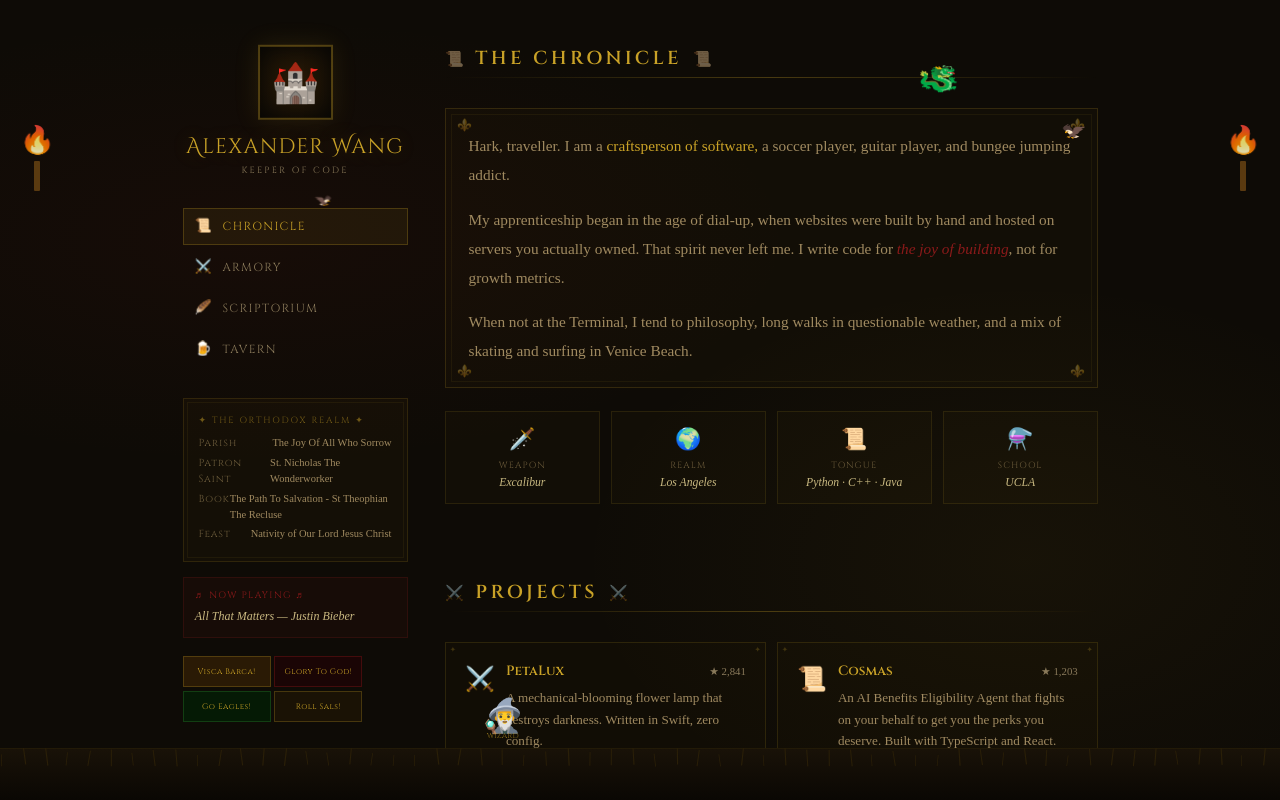
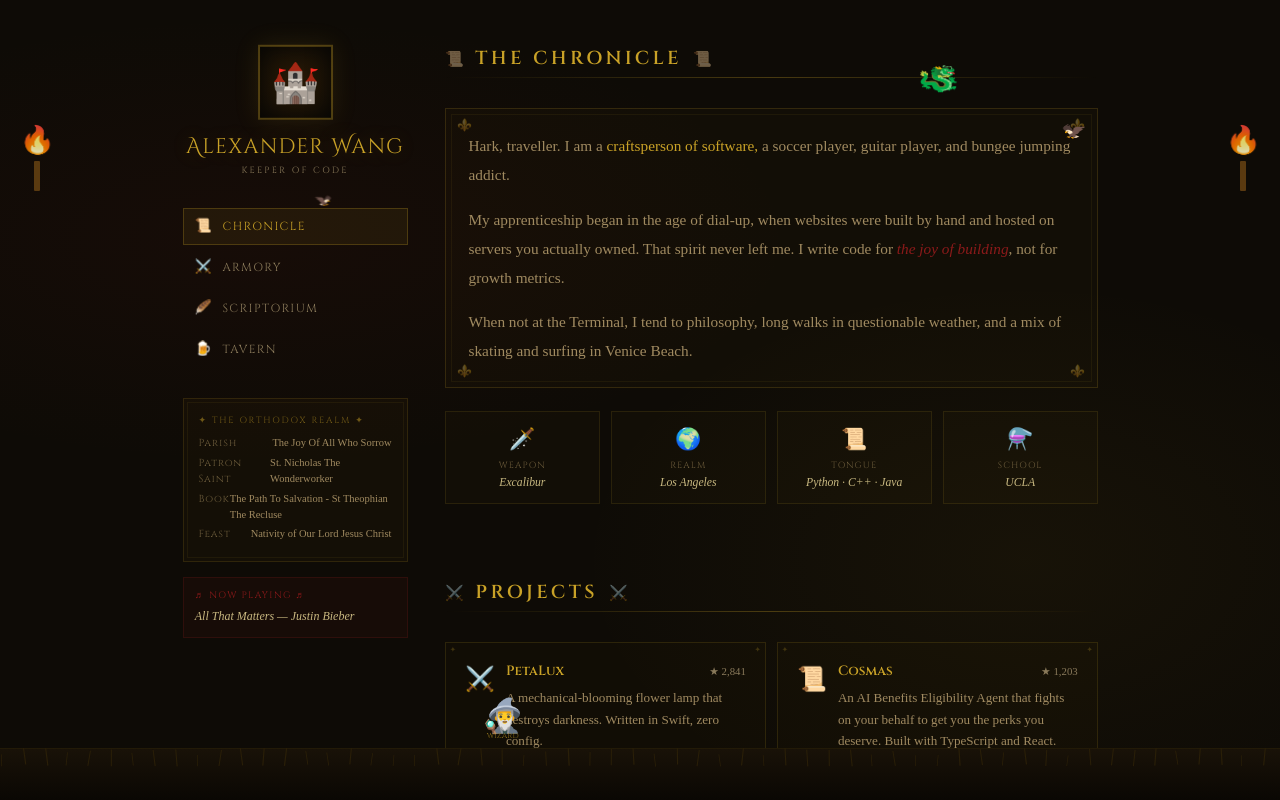
Before and after one commit to AlexNicholasWang/Personal-Website, a React (Vite) app: page / in a window 1280 px wide. Shown: the top 800 px of the page. Built offline with nearby package versions, Linux system fonts and the light colour scheme; a web font is replaced by a local one.

Commit message:
Removed badges

```diff
--- a/src/app/App.tsx
+++ b/src/app/App.tsx
@@ -572,36 +572,6 @@ export default function App() {
                   All That Matters — Justin Bieber
                 </p>
               </div>
-
-              {/* 88x31 Badges */}
-              <div className="mt-5 flex flex-wrap gap-1">
-                {[
-                  { label: "Visca Barca!", bg: "#2a1a05", border: "#c9a22740" },
-                  { label: "Glory To God!", bg: "#1a0505", border: "#8b1a1a60" },
-                  { label: "Go Eagles!", bg: "#051a05", border: "#2a7a2a60" },
-                  { label: "Roll Sals!", bg: "#1a1205", border: "#c9a22740" },
-                ].map((b) => (
-                  <span
-                    key={b.label}
-                    style={{
-                      display: "inline-block",
-                      width: "88px",
-                      height: "31px",
-                      lineHeight: "29px",
-                      textAlign: "center",
-                      background: b.bg,
-                      border: `1px solid ${b.border}`,
-                      fontSize: "8px",
-                      color: "#c9a227",
-                      fontFamily: "'Cinzel', serif",
-                      letterSpacing: "0.06em",
-                      cursor: "pointer",
-                    }}
-                  >
-                    {b.label}
-                  </span>
-                ))}
-              </div>
             </div>
           </aside>
 
```
